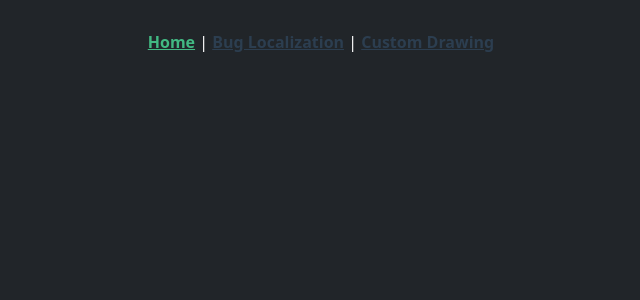
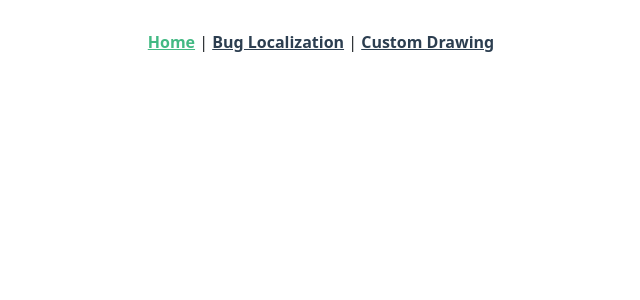
Before and after one commit to parvezmrobin/visualize-lrwe, a Vue app in the folder frontend/: page / in a window 1280 px wide. Shown: the top 300 px of the page, without its empty margins (319-959 px from the left). Built offline with nearby package versions, Linux system fonts and the light colour scheme.

Commit message:
white background

```diff
--- a/frontend/src/App.vue
+++ b/frontend/src/App.vue
@@ -22,8 +22,6 @@ export default defineComponent({
 </script>
 
 <style lang="scss">
-$body-bg: #212529 !default;
-$body-color: #fff !default;
 $enable-negative-margins: true;
 @import "~bootstrap/scss/bootstrap";
 
--- a/frontend/src/components/bug-localization/LeftPanel.vue
+++ b/frontend/src/components/bug-localization/LeftPanel.vue
@@ -27,7 +27,7 @@
           :style="{ backgroundColor: fileColor[bugLocation[0]] }"
         >
           <td>
-            <code :style="{ color: 'white' }">
+            <code :style="{ color: 'var(--bs-body)' }">
               {{ bugLocation[0] }}
             </code>
           </td>
--- a/frontend/src/views/BugLocalization.vue
+++ b/frontend/src/views/BugLocalization.vue
@@ -32,7 +32,7 @@ export default defineComponent({
       );
       return scaleLinear<string>()
         .domain([Math.min(...similarities), Math.max(...similarities)])
-        .range(["#0c1e2033", "darkred"]);
+        .range(["#0c5ea022", "#e01e1cee"]);
     },
     fileColor(): Record<string, string> {
       const fileColor: Record<string, string> = {};
@@ -41,7 +41,7 @@ export default defineComponent({
       }
       for (const [filename] of this.similarity.bugLocations) {
         const similarity = this.similarity.bugLocations.find(
-          (location: string) => location[0] === filename
+          (location: [string, number]) => location[0] === filename
         )[1];
         fileColor[filename] = this.colorScale(similarity);
       }
```
